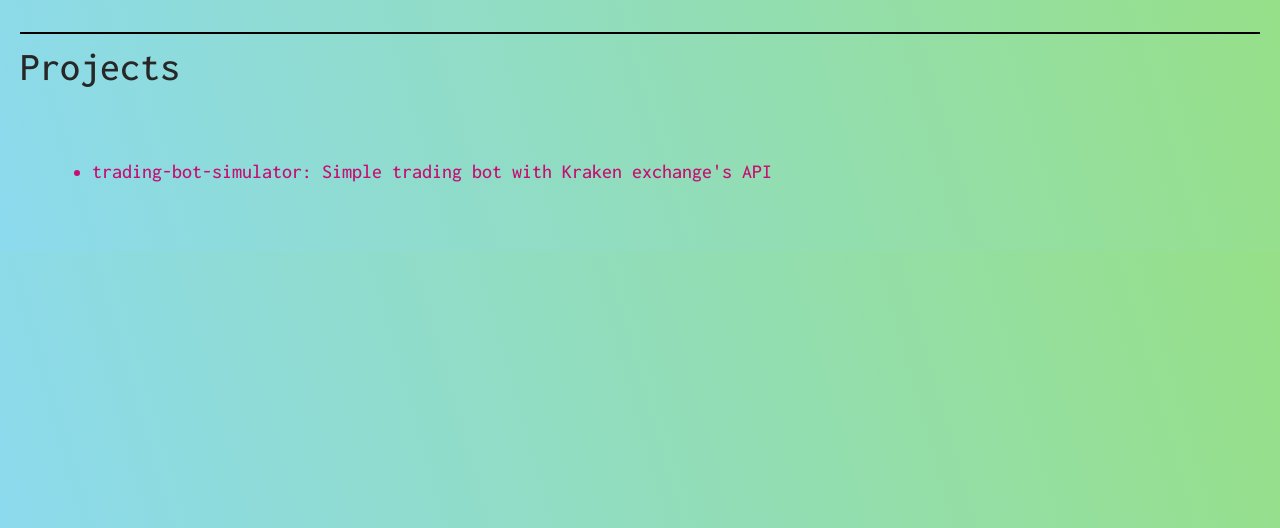
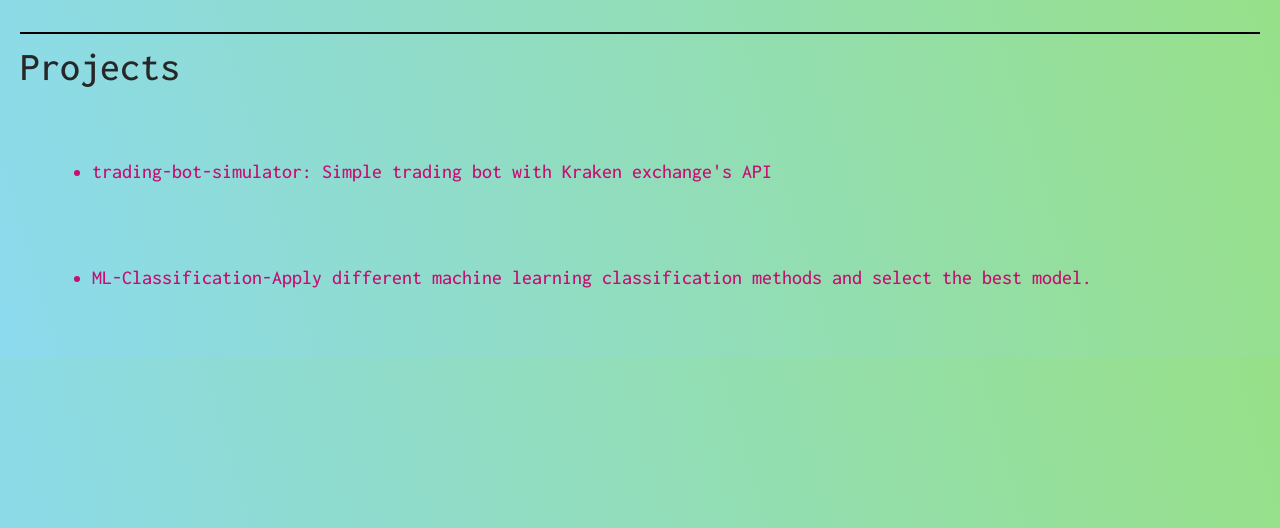
Before and after one commit to tarun010/tarun010.pythonanywhere.com, a Flask app: page /projects/ in a window 1280 px wide. Shown: the part 49-577 px from the top of the page. Run offline with Flask 2, Linux system fonts and the light colour scheme; parts of the project's set-up code (start-up, migrations or seed data) failed here and were passed over; some libraries are stand-ins or nearby versions.

Commit message:
added another project thru gitfront

```diff
--- a/templates/projects.html
+++ b/templates/projects.html
@@ -7,6 +7,9 @@
     <a href="https://gitfront.io/r/tvf3py3/38e6a314437481a346c4eaccce76e3c0cf3167a0/trading-bot-simulator/">
         <li>trading-bot-simulator: Simple trading bot with Kraken exchange's API</li>
     </a>
+    <a href="https://gitfront.io/r/tvf3py3/3533d08f15fc39d1cd4ef0b8421466915496edc4/ML-Classification/">
+        <li>ML-Classification-Apply different machine learning classification methods and select the best model.</li>
+    </a>
     {% for project in projects %}
     <a href="{{project['url']}}">
         <li>{{project["name"]}}: {{project["desc"]}}</li>
```
